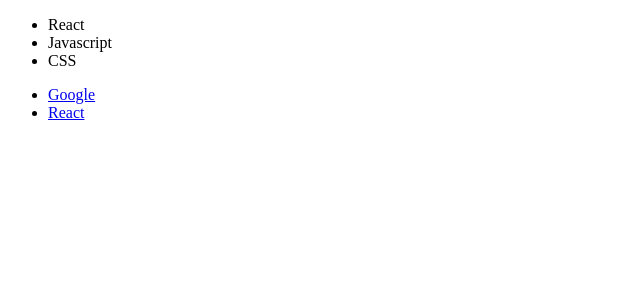
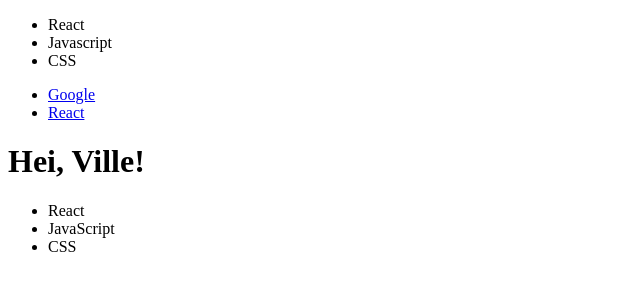
Before and after one commit to Artem0BCH/ReactTehtavat, a React (Vite) app: page / in a window 1280 px wide. Shown: the top 300 px of the page, without its empty margins (0-640 px from the left). Built offline with nearby package versions, Linux system fonts and the light colour scheme.

Commit message:
Kolmas tehtävä tehty

```diff
--- a/src/App.jsx
+++ b/src/App.jsx
@@ -1,5 +1,8 @@
 import Infolista from "./infolista.jsx";
 import Linkkilista from "./Linkkilista.jsx";
+import Tervehdys from "./Tervehdys.jsx";
+import Kayttajakortti from "./Kayttajakortti.jsx";
+
 function App() {
   const tiedot = ["React", "Javascript", "CSS"];
   const linkit = [
@@ -10,6 +13,7 @@
     <>
       <Infolista taulukko={tiedot} />
       <Linkkilista taulukko={linkit} />
+      <Kayttajakortti nimi="Ville" lista={["React", "JavaScript", "CSS"]} />
     </>
   );
 }
--- /dev/null
+++ b/src/Kayttajakortti.jsx
@@ -0,0 +1,13 @@
+import Tervehdys from "./Tervehdys.jsx";
+import Infolista from "./infolista.jsx";
+
+function Kayttajakortti(props) {
+  return (
+    <div>
+      <Tervehdys nimi={props.nimi} />
+      <Infolista taulukko={props.lista} />
+    </div>
+  );
+}
+
+export default Kayttajakortti;
--- /dev/null
+++ b/src/Tervehdys.jsx
@@ -0,0 +1,11 @@
+import * as React from "react";
+
+function Tervehdys(props) {
+  return (
+    <div>
+      <h1>Hei, {props.nimi}!</h1>
+    </div>
+  );
+}
+
+export default Tervehdys;
```
